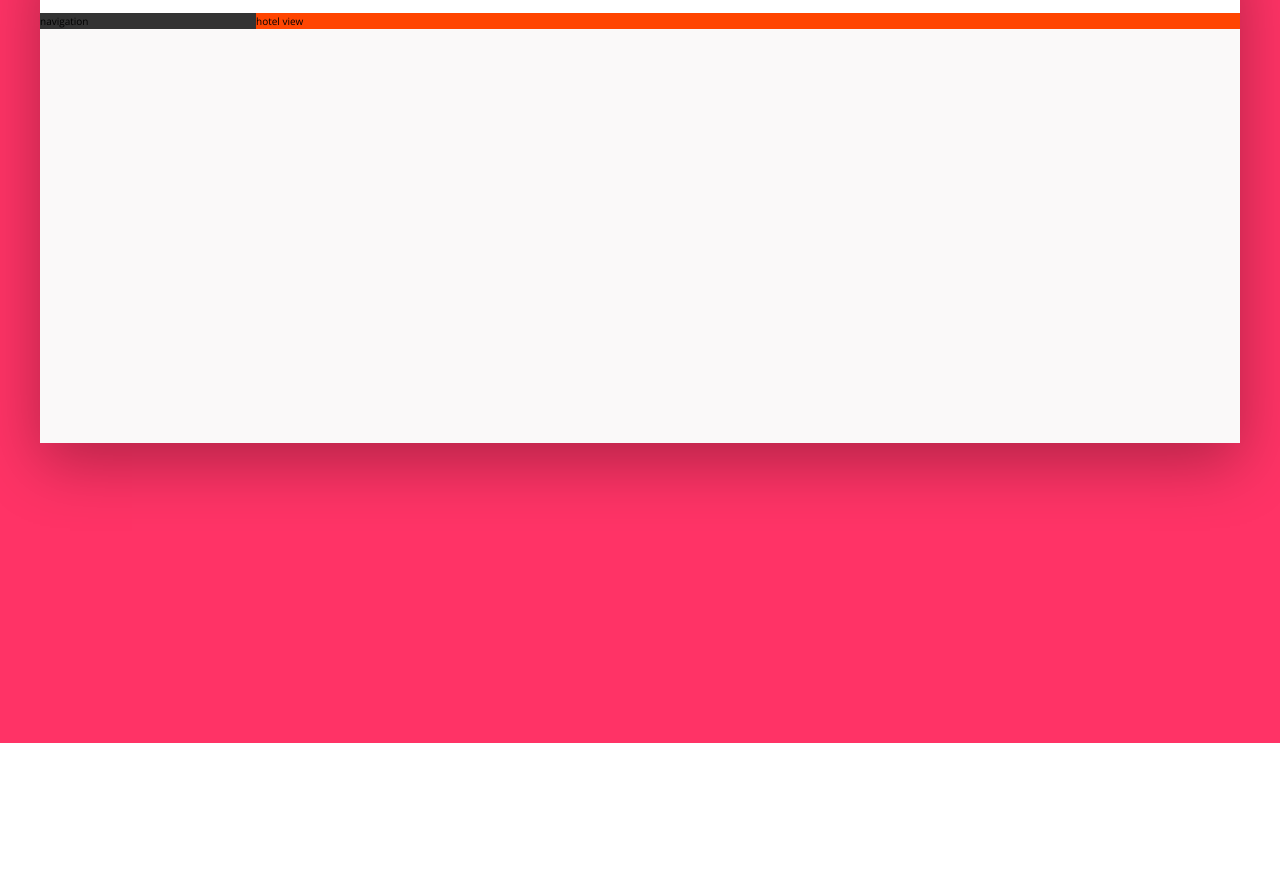
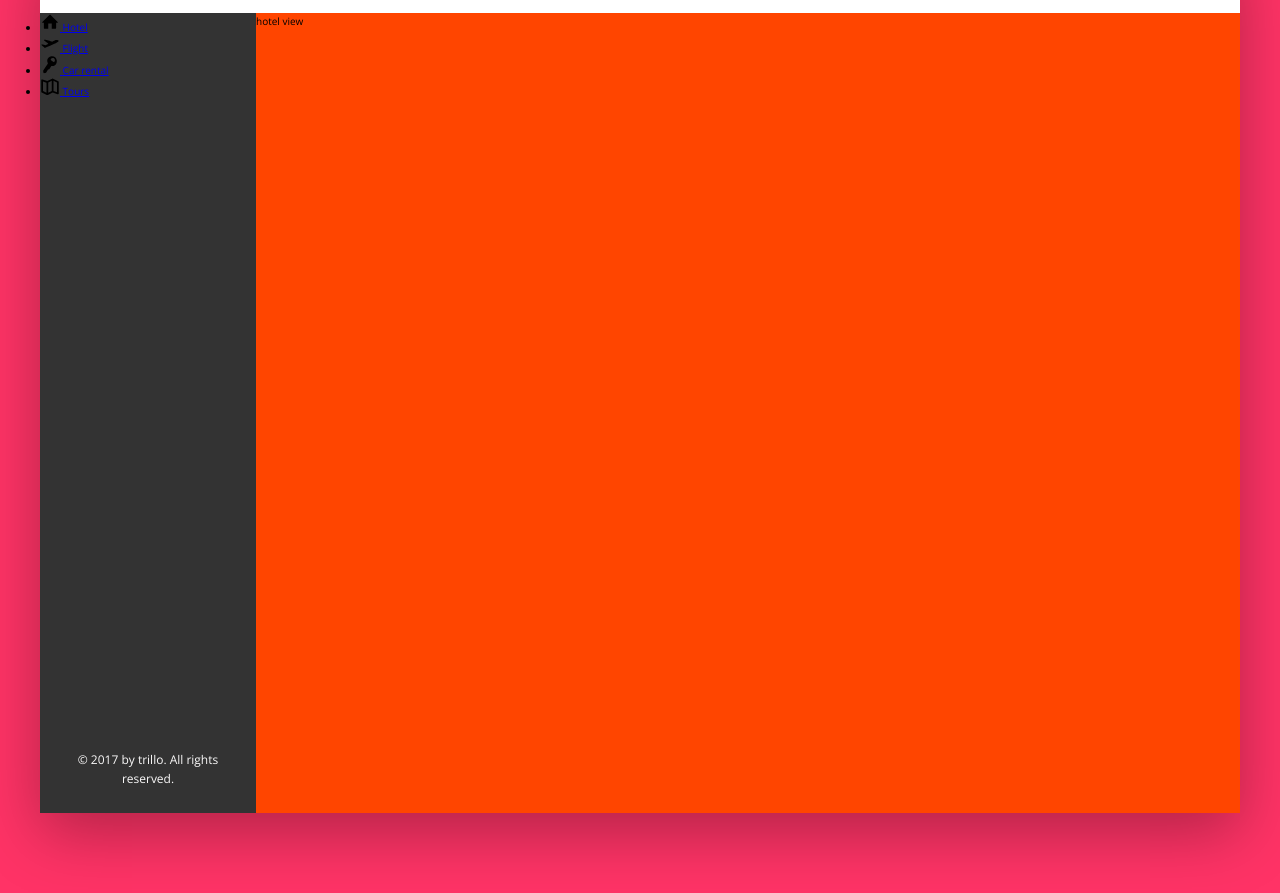
Before and after one commit to Mostafa-Ragab/Trillo, a website: page index.html in a window 1280 px wide. Shown: the part 137-1030 px from the top of the page. Before the commit the page ends 880 px from the top, so only its background shows below. Drawn offline with nearby package versions, Linux system fonts and the light colour scheme.

Commit message:
build sidebar

```diff
--- a/index.html
+++ b/index.html
@@ -55,7 +55,44 @@
         </nav>
       </header>
       <div class="content">
-        <nav class="sidebar">navigation</nav>
+        <nav class="sidebar">
+          <ul class="side-nav">
+            <li class="side-nav__item side-nav__item--active">
+              <a href="#" class="side-nav__link">
+                <svg class="side-nav__icon">
+                  <use xlink:href="img/sprite.svg#icon-home"></use>
+                </svg>
+                <span>Hotel</span>
+              </a>
+            </li>
+            <li class="side-nav__item">
+              <a href="#" class="side-nav__link">
+                <svg class="side-nav__icon">
+                  <use xlink:href="img/sprite.svg#icon-aircraft-take-off"></use>
+                </svg>
+                <span>Flight</span>
+              </a>
+            </li>
+            <li class="side-nav__item">
+              <a href="#" class="side-nav__link">
+                <svg class="side-nav__icon">
+                  <use xlink:href="img/sprite.svg#icon-key"></use>
+                </svg>
+                <span>Car rental</span>
+              </a>
+            </li>
+            <li class="side-nav__item">
+              <a href="#" class="side-nav__link">
+                <svg class="side-nav__icon">
+                  <use xlink:href="img/sprite.svg#icon-map"></use>
+                </svg>
+                <span>Tours</span>
+              </a>
+            </li>
+          </ul>
+
+          <div class="legal">&copy; 2017 by trillo. All rights reserved.</div>
+        </nav>
         <main class="hotel-view">hotel view</main>
       </div>
     </div>
--- a/sass/_componentes.scss
+++ b/sass/_componentes.scss
@@ -123,3 +123,26 @@
 }
 
 ////////////////////////////////////////
+
+////////////////////////////////////////
+// side bar
+
+.side-nav {
+  &__item {
+  }
+
+  &__link {
+  }
+
+  &__icon {
+    height: 1.75rem;
+    width: 2rem;
+  }
+}
+
+.legal {
+  font-size: 1.2rem;
+  text-align: center;
+  color: var(--color-grey-light-1);
+  padding: 2.5rem;
+}
--- a/sass/_layout.scss
+++ b/sass/_layout.scss
@@ -20,8 +20,12 @@
 .sidebar {
   background-color: var(--color-grey-dark-1);
   flex: 0 0 18%;
+  display: flex;
+  flex-direction: column;
+  justify-content: space-between;
 }
 .hotel-view {
   flex: 1;
   background-color: orangered;
+  height: 80rem;
 }
```
Also changed, not shown: css/style.css.
